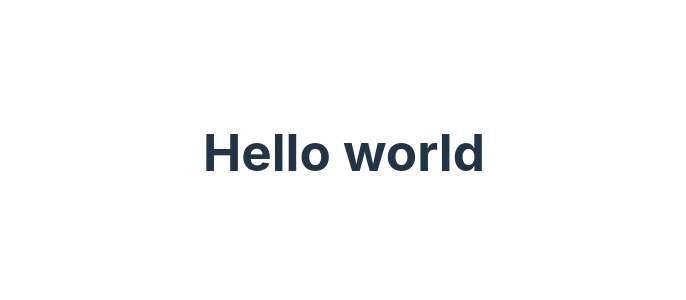
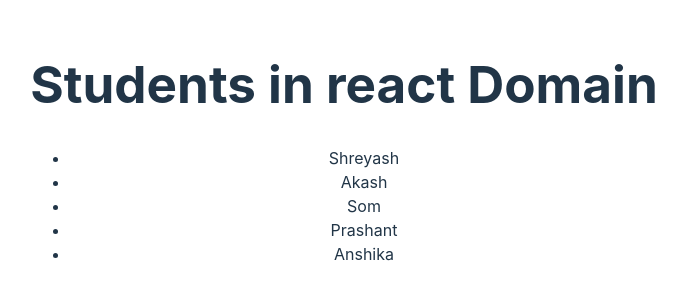
Before and after one commit to shreyash776/learning-react, a React (Vite) app in the folder my-react-vite-app/: page / in a window 1280 px wide. Shown: the part 248-548 px from the top of the page, without its empty margins (296-982 px from the left). Built offline with nearby package versions, Linux system fonts and the light colour scheme.

Commit message:
created a webpage of ListItems

```diff
--- a/my-react-vite-app/src/main.jsx
+++ b/my-react-vite-app/src/main.jsx
@@ -4,5 +4,14 @@ import App from './App.jsx'
 import './index.css'
 
 ReactDOM.createRoot(document.getElementById('root')).render(
- <div><h1>Hello world</h1></div>
+ <div>
+    <h1>Students in react Domain </h1>
+    <ul>
+        <li>Shreyash</li>
+        <li>Akash</li>
+        <li>Som</li>
+        <li>Prashant</li>
+        <li>Anshika</li>
+    </ul>
+ </div>
 )
```
